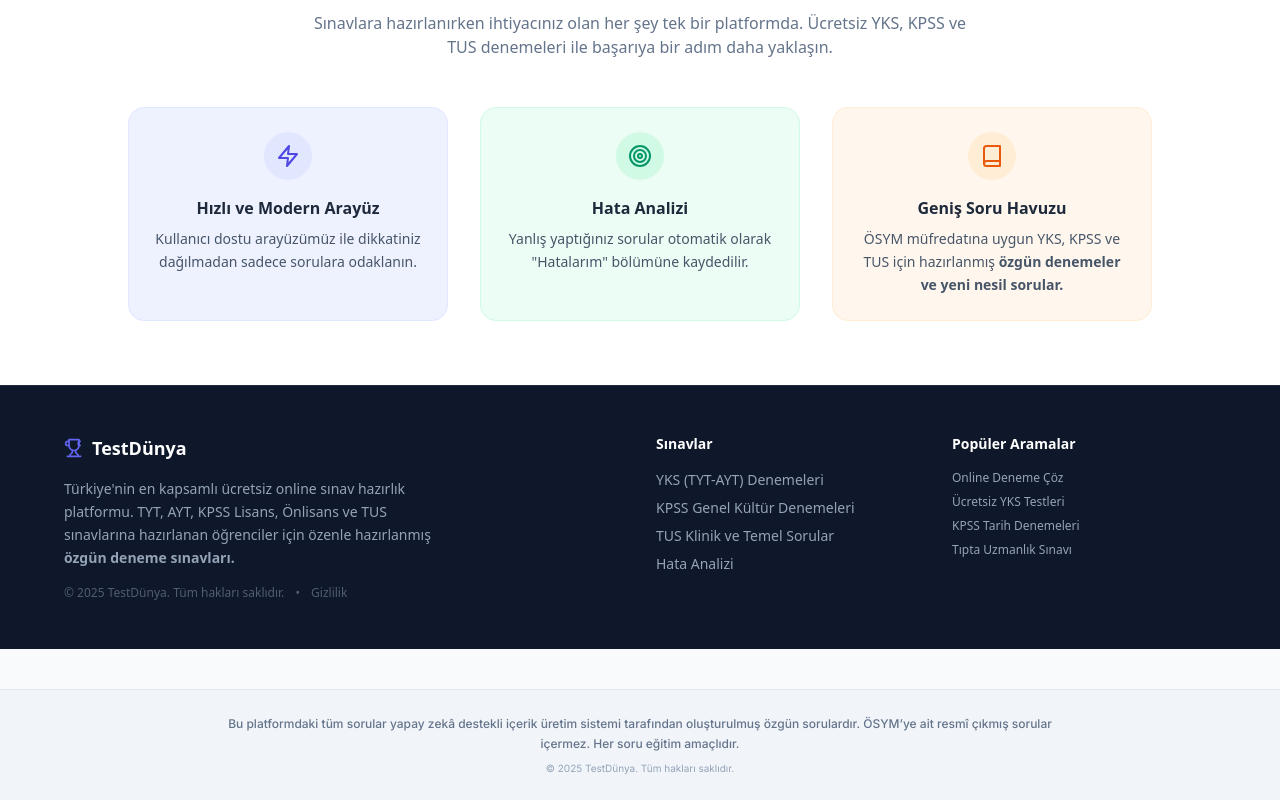
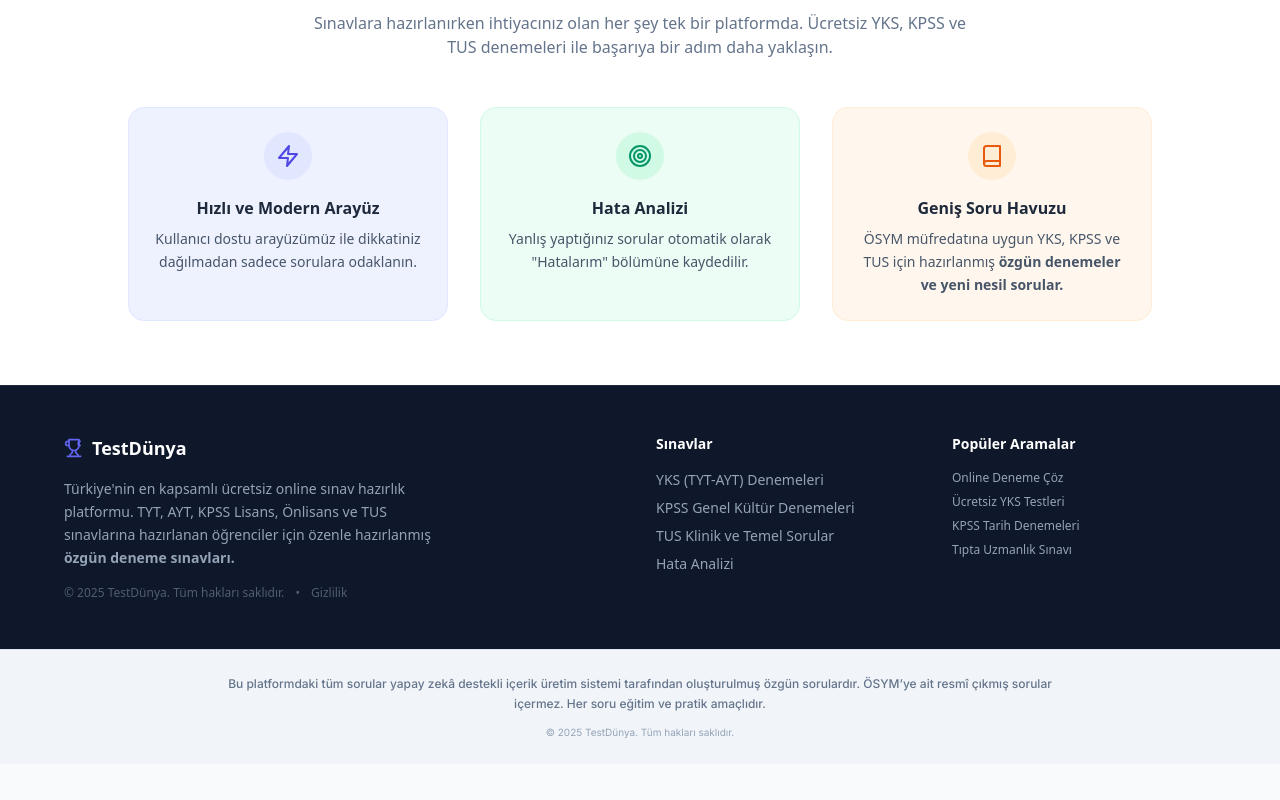
Before and after one commit to kuarkcoin/testdunya, a Next.js app: page / in a window 1280 px wide. Shown: the part 1805-2605 px from the top of the page. After the commit the page ends 2569 px from the top, so only its background shows below. Built offline with nearby package versions, Linux system fonts and the light colour scheme.

Commit message:
Update layout.tsx

```diff
--- a/app/layout.tsx
+++ b/app/layout.tsx
@@ -1,7 +1,7 @@
 import './globals.css'
 import type { Metadata } from 'next'
 import { Inter } from 'next/font/google'
-import Script from 'next/script' // Script bileşenini ekledik
+import Script from 'next/script'
 
 const inter = Inter({ subsets: ['latin'] })
 
@@ -32,14 +32,15 @@ export default function RootLayout({
       <head>
         <meta charSet="utf-8" />
         <meta name="viewport" content="width=device-width, initial-scale=1, maximum-scale=1" />
-        {/* Not: Tailwind'i CDN'den çekmek yerine npm install ile kurman performans için daha iyidir.
-            Ama şimdilik yapını bozmamak için burayı ellemedim. */}
+
+        {/* Tailwind CDN (İleride npm install ile kurman performans için önerilir) */}
         <script src="https://cdn.tailwindcss.com"></script>
       </head>
+
       <body className={`${inter.className} bg-slate-50 text-slate-900 antialiased relative min-h-screen flex flex-col`}>
 
-        {/* --- 1. GOOGLE ANALYTICS KODU --- */}
-        {/* DİKKAT: 'G-XXXXXXXXXX' yerine yeni sitenin kodunu yazmalısın */}
+        {/* --- GOOGLE ANALYTICS --- */}
+        {/* DİKKAT: 'G-XXXXXXXXXX' yerine kendi kodunu yazmalısın */}
         <Script
           src="https://www.googletagmanager.com/gtag/js?id=G-XXXXXXXXXX"
           strategy="afterInteractive"
@@ -53,32 +54,31 @@ export default function RootLayout({
             gtag('config', 'G-XXXXXXXXXX');
           `}
         </Script>
-        {/* ------------------------------- */}
+        {/* ------------------------ */}
 
-        {/* İçerik Alanı (flex-1 ile sayfayı kaplamasını sağladık) */}
+        {/* İçerik Alanı (Sayfa içeriği buraya gelir) */}
         <div className="flex-1">
           {children}
         </div>
 
-        {/* --- 2. YASAL UYARI VE FOOTER ALANI --- */}
-        <footer className="bg-slate-100 border-t border-slate-200 mt-10">
+        {/* --- GLOBAL FOOTER & YASAL UYARI --- */}
+        {/* Bu alan tüm sayfalarda (Anasayfa, Test Detay vb.) en altta görünür */}
+        <footer className="bg-slate-100 border-t border-slate-200 mt-auto">
           <div className="max-w-4xl mx-auto py-6 px-4">
 
-            {/* İstediğin Yasal Uyarı Metni */}
             <p className="text-center text-xs text-slate-500 leading-relaxed font-medium">
               Bu platformdaki tüm sorular yapay zekâ destekli içerik üretim sistemi tarafından
               oluşturulmuş özgün sorulardır. ÖSYM’ye ait resmî çıkmış sorular içermez.
-              Her soru eğitim amaçlıdır.
+              Her soru eğitim ve pratik amaçlıdır.
             </p>
 
-            {/* Telif Hakkı (Opsiyonel) */}
-            <div className="text-center text-[10px] text-slate-400 mt-2">
+            <div className="text-center text-[10px] text-slate-400 mt-3">
               &copy; {new Date().getFullYear()} TestDünya. Tüm hakları saklıdır.
             </div>
 
           </div>
         </footer>
-        {/* -------------------------------------- */}
+        {/* ----------------------------------- */}
 
       </body>
     </html>
```
